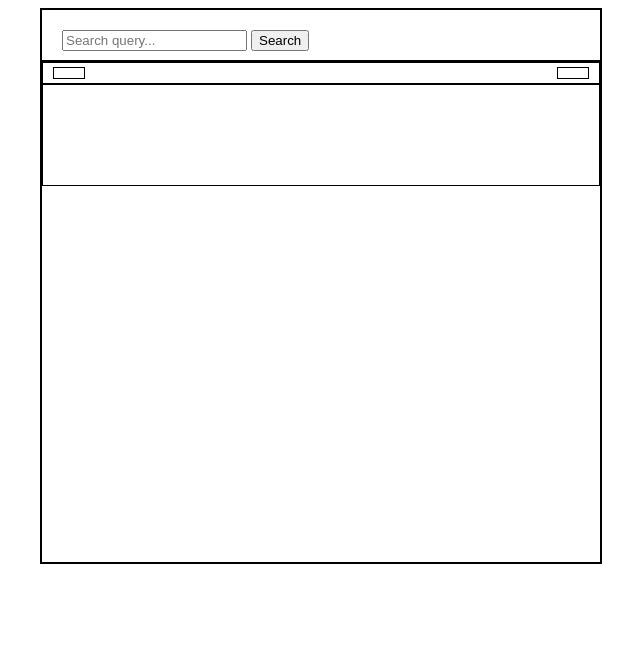
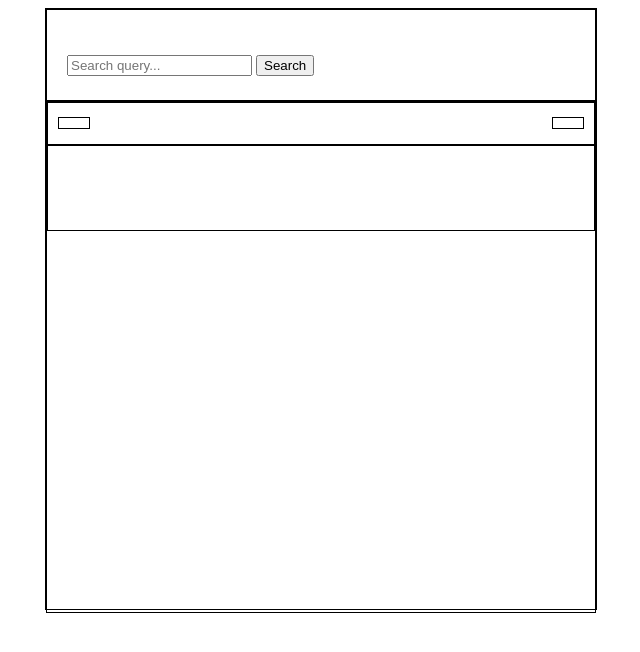
Before and after one commit to alefranco1/challenge, a plain HTML site: page index.html in a window 1280 px wide. Shown: the whole page, without its empty margins (319-959 px from the left). Drawn offline with Linux system fonts and the light colour scheme.

Commit message:
edits to listing styling

```diff
--- a/index.css
+++ b/index.css
@@ -3,23 +3,22 @@
     border: 1px;
     border-style: solid;
     border-color: black;
-    height: 50px;
+    height: 15%;
 }
 .search {
-    margin-top: 20px;
+    margin-top: 45px;
 }
 .listing{
     border: 1px;
     border-style: solid;
     border-color: black;
-    height: 500px;
+    height: 85%;
 }
-.list{
-    border: 1px;
-    border-style: solid;
-    border-color: black;
-    height: 100px;
 
+table, th{
+    width: 100%;
+    border: 1px solid black;
+    height: 86px;
 }
 .details{
     padding-left: 10px;
@@ -30,7 +29,7 @@
     border-color: black;
     justify-content: space-between;
     align-items: center;
-    height: 20px;
+    height: 8%;
 }
 #pages{
     border: 1px;
@@ -50,7 +49,7 @@
     border: 1px;
     border-style: solid;
     border-color: black;
-    width: 560px;
-    height:554px;
+    width: 550px;
+    height:600px;
     margin: 0 auto;
 }
```
